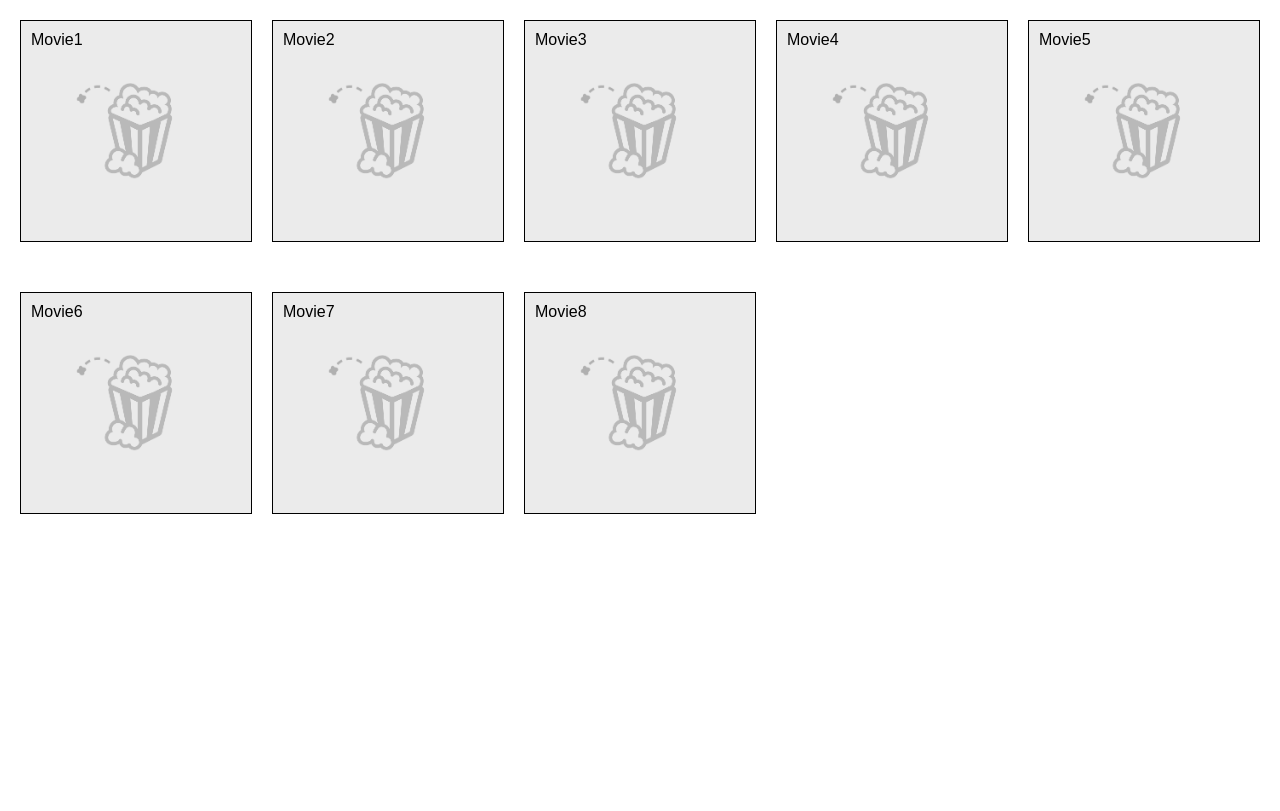
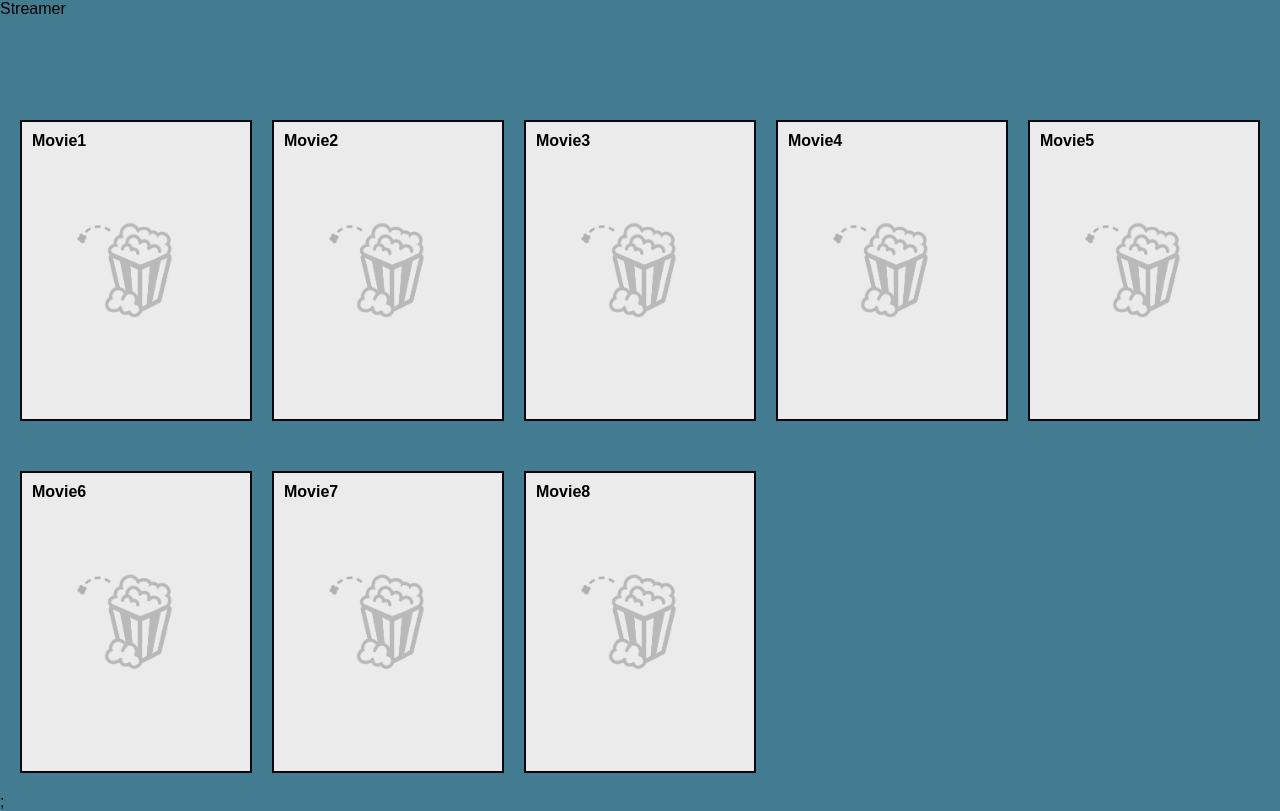
Before and after one commit to kedmal27/streamer, a Next.js app: page / in a window 1280 px wide. Built offline with nearby package versions, Linux system fonts and the light colour scheme.

Commit message:
Some temp styling

```diff
--- a/src/pages/index.tsx
+++ b/src/pages/index.tsx
@@ -1,6 +1,6 @@
 // Test data
 
-const videoList = [
+const movieList = [
   { title: "Movie1" },
   { title: "Movie2" },
   { title: "Movie3" },
@@ -17,23 +17,32 @@ const videoList = [
 // Main
 
 export default function Home() {
-  return <VideoList videoList={videoList} />;
+  return (
+    <div>
+      <header>Streamer</header>
+      <MovieList movieList={movieList} />;
+    </div>
+  );
 }
 
 // Components
 
 //to re-define from any!!!
-function VideoList({ videoList }: any) {
+function MovieList({ movieList }: any) {
   return (
-    <ul className="videoList">
-      {videoList.map((movie: any, i: any) => (
-        <Video movie={movie} key={i} />
+    <ul className="movieList">
+      {movieList.map((movie: any, i: any) => (
+        <Movie movie={movie} key={i} />
       ))}
     </ul>
   );
 }
 
 //to re-define from any!!!
-function Video({ movie, img }: any) {
-  return <li className="videoCard">{movie.title}</li>;
+function Movie({ movie, img }: any) {
+  return (
+    <li className="movieCard">
+      <strong className="movieTitle">{movie.title}</strong>
+    </li>
+  );
 }
--- a/src/styles/styles.css
+++ b/src/styles/styles.css
@@ -4,17 +4,25 @@
   font-family: sans-serif;
 }
 
-.videoList {
+body {
+  background-color: #437c90;
+}
+
+header {
+  height: 100px;
+}
+
+.movieList {
   display: grid;
   grid-template-columns: repeat(5, 1fr);
   gap: 50px 20px;
   padding: 20px;
 }
 
-.videoCard {
-  border: 1px solid black;
+.movieCard {
+  border: 2px solid #06070e;
   list-style: none;
   background: #000 center/cover url("../img/movie_placeholder.png") no-repeat;
-  height: 200px;
   padding: 10px;
+  aspect-ratio: 3/ 4;
 }
```
